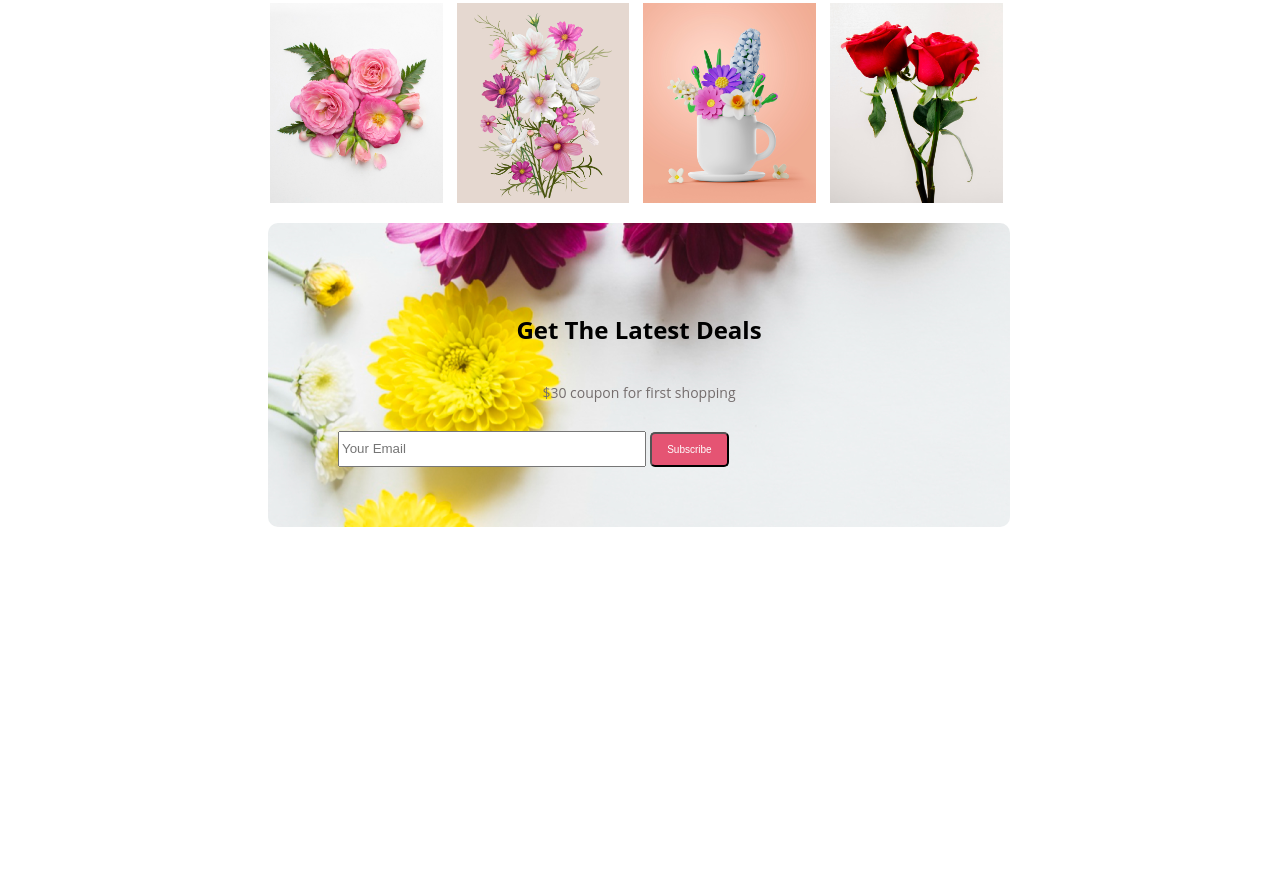
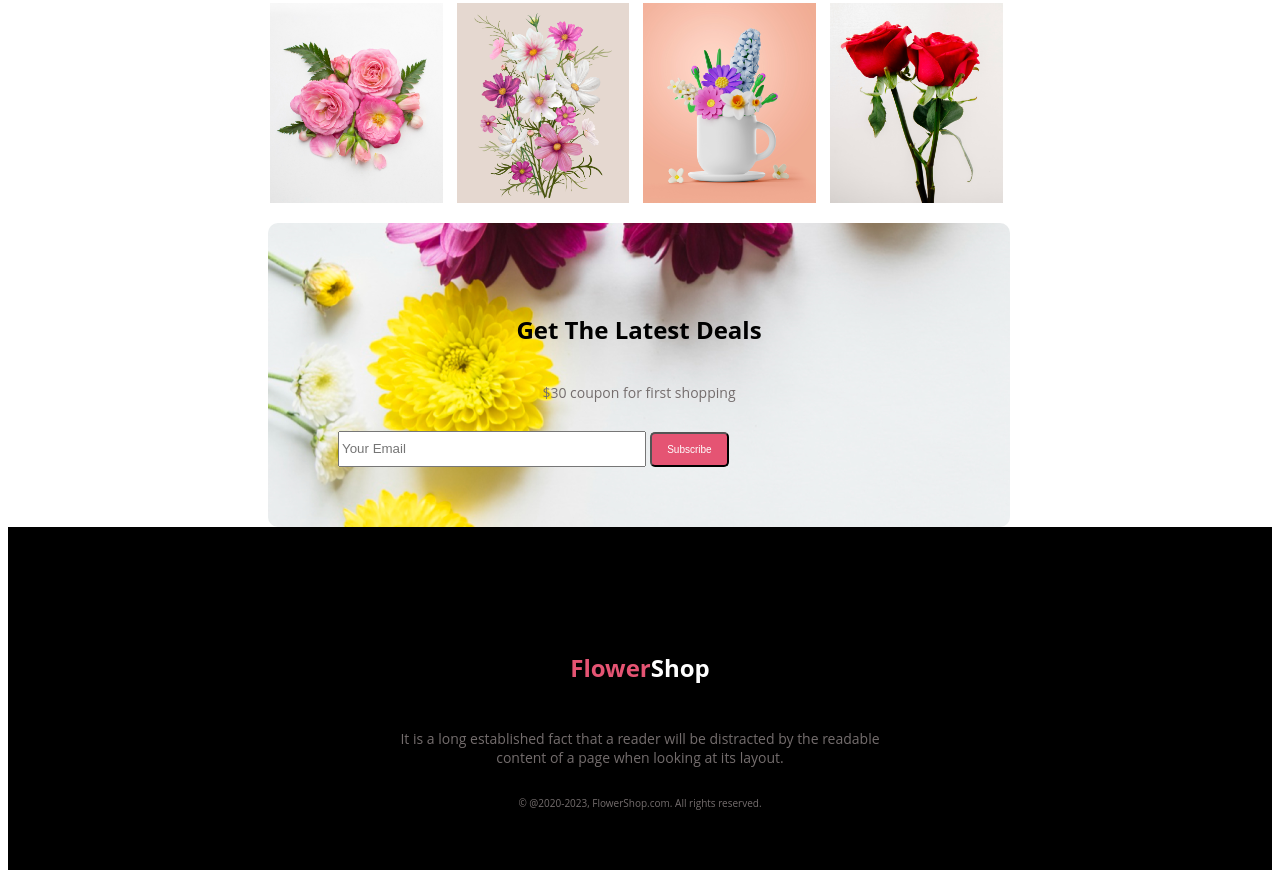
Before and after one commit to ShazedaOni/flower-shop-assignment, a plain HTML site: page index.html in a window 1280 px wide. Shown: the part 2556-3434 px from the top of the page. Before the commit the page ends 3091 px from the top, so only its background shows below. Drawn offline with Linux system fonts and the light colour scheme.

Commit message:
added footer

```diff
--- a/index.html
+++ b/index.html
@@ -94,6 +94,8 @@
             </div>
 
         </section class="deals">
+
+        <section >
             <div class="latest">
                 <h2  class="under_red">Get The Latest Deals</h2>
                 <p class="description1">$30 coupon for first shopping</p>
@@ -105,12 +107,15 @@
 
 
                  </div>
-        <section >
-
         </section>
 
     </main>
     <footer>
+        <div class="footer">
+            <h3  class="under_red"><span class="color">Flower</span><span class="color1">Shop</span></h3>
+        <p class="description">It is a long established fact that a reader will be distracted by the readable <br>content of a page when looking at its layout.</p>
+        <p class="copy">&copy @2020-2023, FlowerShop.com. All rights reserved. </p>
+        </div>
 
     </footer>
 </body>
--- a/stylee/flower.css
+++ b/stylee/flower.css
@@ -207,6 +207,7 @@ main{
     border: 1px solid #ffffff;
   }
   .latest{
+
     justify-content: space-around;
     background-image: url('../flower-shop-assignment/Flower Asset/Rectangle 9.png');
     margin-left: 198px;
@@ -244,3 +245,18 @@ h2{
     align-items: center;
     justify-content: space-around;
 }
+.footer{
+    background-color: black;
+    margin:0;
+    padding-top: 100px;
+    padding-bottom: 50px;
+}
+.color1{
+    color: white;
+}
+.copy{
+    color:#746d6d;
+    text-align: center;
+    justify-content: space-around;
+    font-size: 10px;
+}
```
Lines whose indentation alone changed are shown as unchanged.
